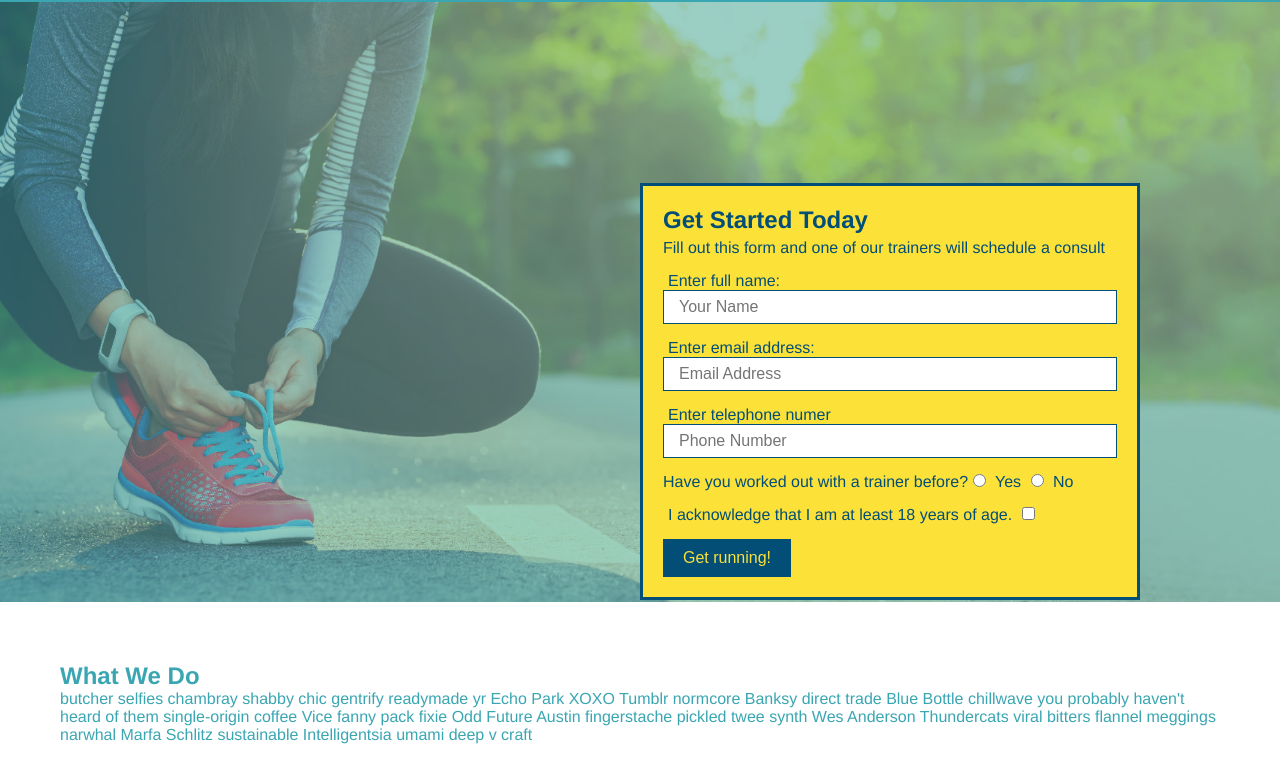
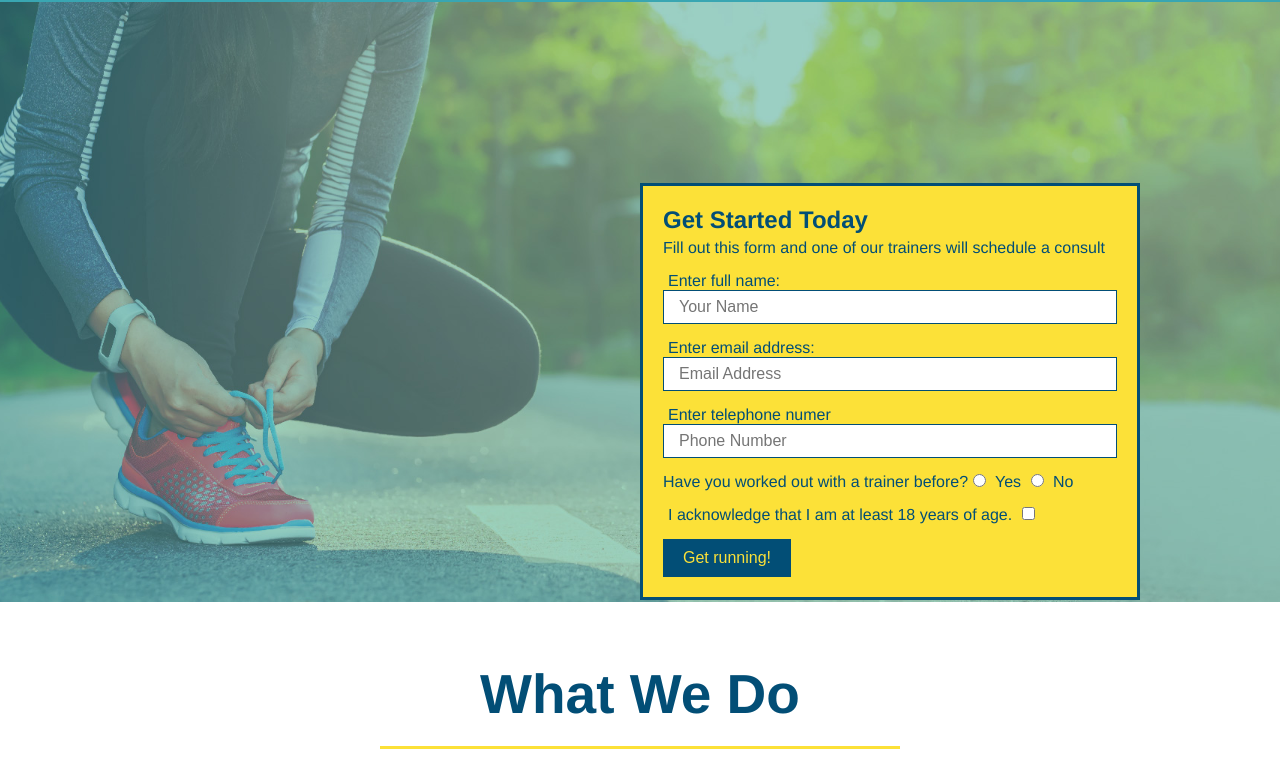
Before and after one commit to Jodi-Jackson/run-buddy, a plain HTML site: page index.html in a window 1280 px wide. Shown: the part 80-861 px from the top of the page. Drawn offline with Linux system fonts and the light colour scheme.

Commit message:
style what we do

```diff
--- a/assets/css/style.css
+++ b/assets/css/style.css
@@ -124,3 +124,27 @@ section {
   padding: 10px 20px;
   font-size: 16px;
 }
+
+/*syle what you do section*/
+.intro {
+  text-align: center;
+}
+.intro h2 {
+  font-size: 55px;
+  color: #024e76;
+  margin-bottom: 35px;
+  padding: 0 100px 20px 100px;
+  border-bottom: 3px solid;
+  border-color: #fce138;
+}
+
+.intro h2 {
+    display: inline-block;
+}
+.intro p {
+  line-height: 1.7;
+  color: #39a6b2;
+  width: 80%;
+  font-size: 20px;
+  margin: 0 auto;
+}
--- a/index.html
+++ b/index.html
@@ -68,7 +68,7 @@
   </section>
   <!--end hero-->
   <!-- "what we do" section -->
-  <section id="what-we-do">
+  <section id="what-we-do" class="intro">
     <h2>What We Do</h2>
     <p>
       butcher selfies chambray shabby chic gentrify readymade yr Echo Park XOXO Tumblr normcore Banksy direct trade Blue Bottle chillwave you probably haven't heard of them single-origin coffee Vice fanny pack fixie Odd Future Austin fingerstache pickled twee synth Wes Anderson Thundercats viral bitters flannel meggings narwhal Marfa Schlitz sustainable Intelligentsia umami deep v craft
@@ -76,7 +76,7 @@
   </section>
 
   <!-- "what you do" section -->
-  <section id="what-you-do">
+  <section id="what-you-do" >
     <h2>What You Do</h2>
     <div>
       <!-- insert this img -->
```
